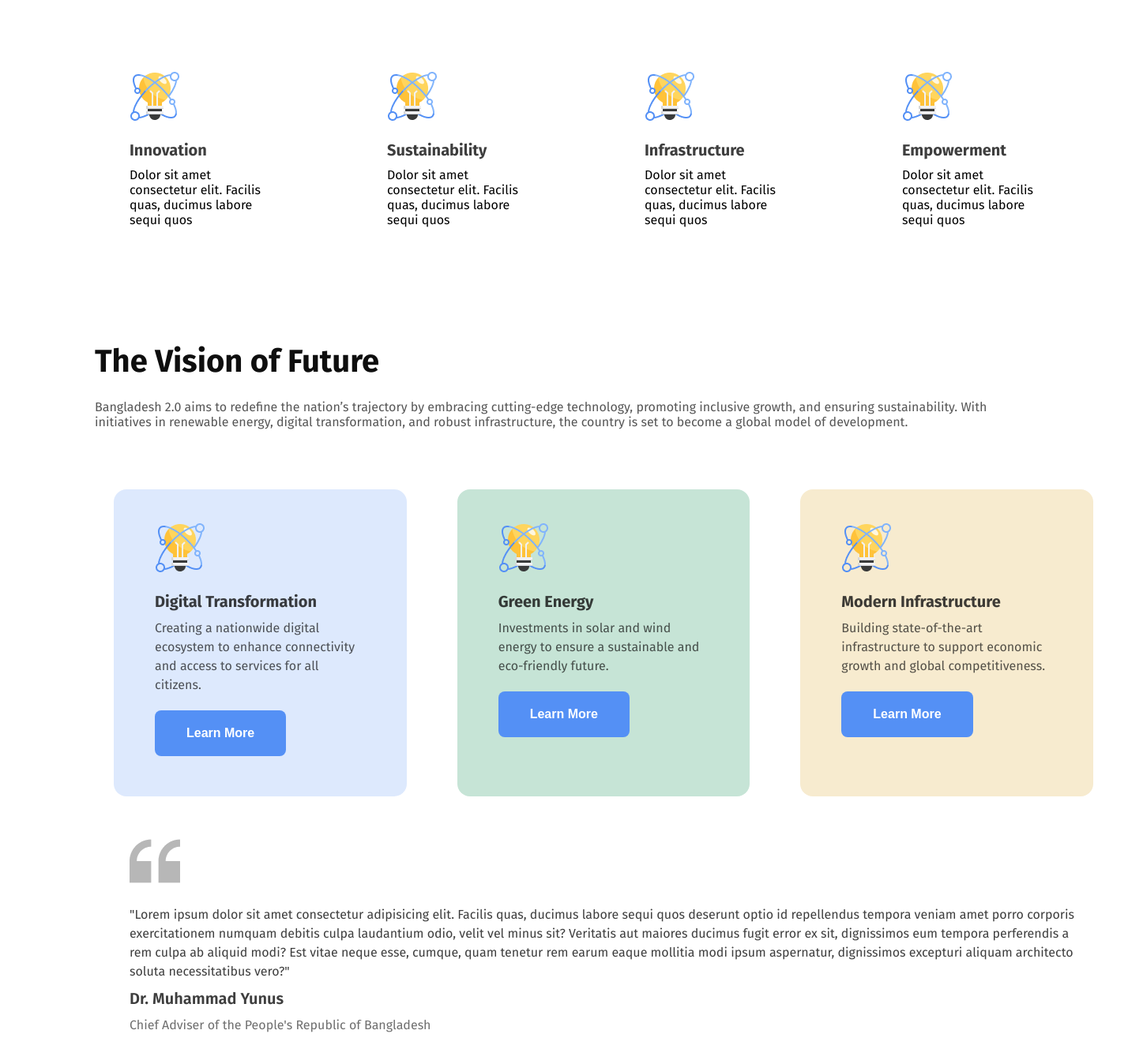
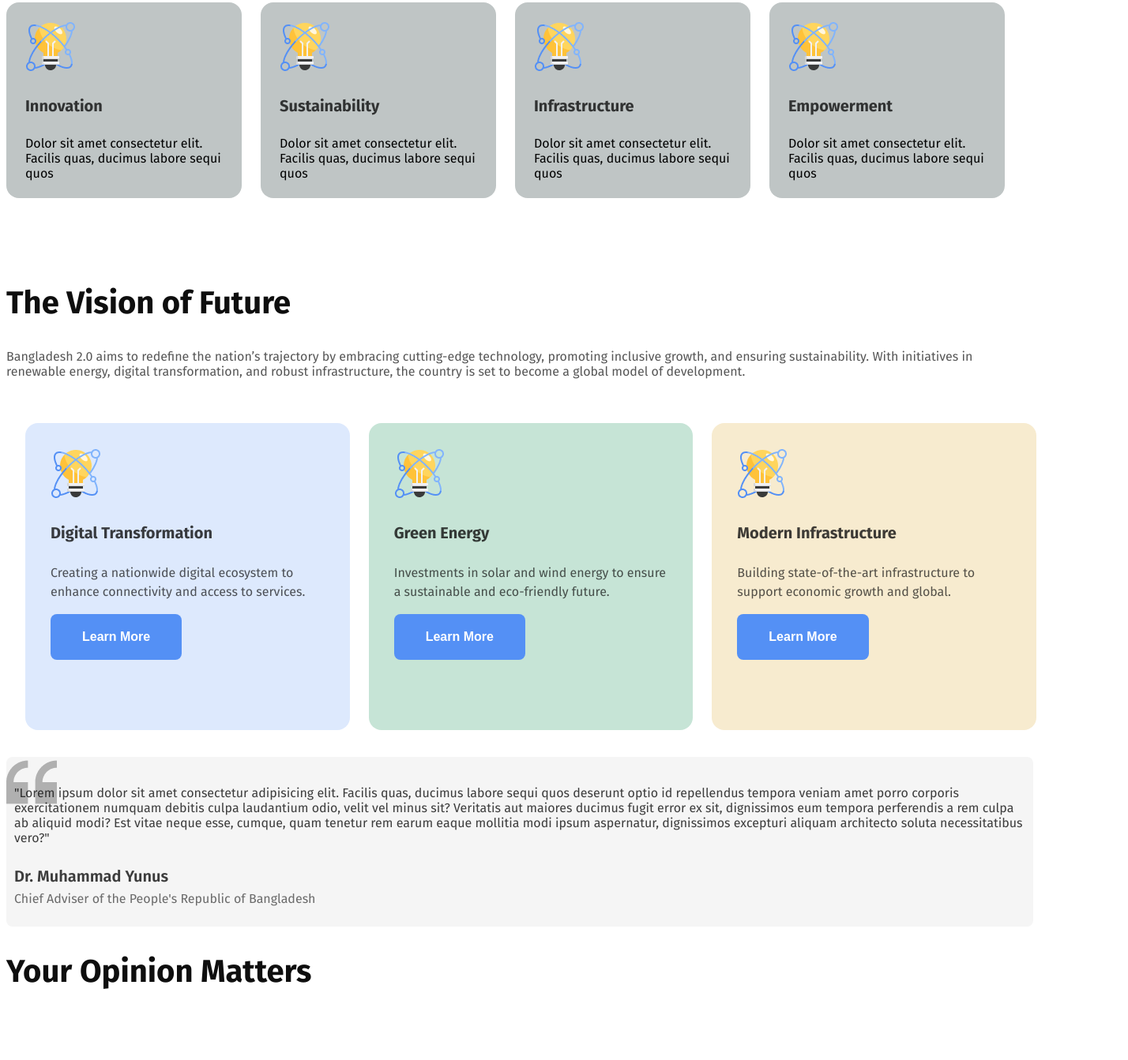
Before and after one commit to Hridoy421eng/web-dev-assignment1, a plain HTML site: page index.html in a window 1280 px wide. Shown: the part 786-2129 px from the top of the page at 79% size, 1428 px wide, since content can reach past the window. After the commit the page ends 2074 px from the top, so only its background shows below. Drawn offline with Linux system fonts and the light colour scheme.

Commit message:
added the last 2 section

```diff
--- a/index.html
+++ b/index.html
@@ -35,6 +35,9 @@
       </section>
     </header>
     <main id="full-body">
+
+        <!--section 1 starts here-->
+
        <section class="piller-of-bangladesh">
         <h1 class="body1-header">Pillars of "Bangladesh 2.0</h1>
          <div class="piller-container">
@@ -64,6 +67,10 @@
 
          </div>
        </section>
+
+
+       <!--section 2 starts here-->
+
        <section class="vision">
           <div class="v-head">
             <h1 class="vision-heading">The Vision of Future</h1>
@@ -73,7 +80,7 @@
            <vision1 class="bision v-color">
             <img class="img2-card" src="assets/card-icon.png" alt="vision icon will appear here">
             <h4 class="vision-title">Digital Transformation</h4>
-            <p class="vision-inside-description">Creating a nationwide digital ecosystem to enhance connectivity and access to services for all citizens.</p>
+            <p class="vision-inside-description">Creating a nationwide digital ecosystem to enhance connectivity and access to services.</p>
             <button class="vision-btn">Learn More</button>
            </vision1>
            <vision1 class="bision vv-color">
@@ -85,17 +92,28 @@
            <vision1 class="bision vvv-color">
             <img class="img2-card" src="assets/card-icon.png" alt="vision icon will appear here">
             <h4 class="vision-title">Modern Infrastructure</h4>
-            <p class="vision-inside-description">Building state-of-the-art infrastructure to support economic growth and global competitiveness.</p>
+            <p class="vision-inside-description">Building state-of-the-art infrastructure to support economic growth and global.</p>
             <button class="vision-btn">Learn More</button>
            </vision1>
          </div>
 
-           <div class="v-footer">
-            <div class="p-p-img">
-            <img src="assets/quote-bg.png" alt="a quote will be seen here">
-              <p class="v-footer-p">"Lorem ipsum dolor sit amet consectetur adipisicing elit. Facilis quas, ducimus labore sequi quos deserunt optio id repellendus tempora veniam amet porro corporis exercitationem numquam debitis culpa laudantium odio, velit vel minus sit? Veritatis aut maiores ducimus fugit error ex sit, dignissimos eum tempora perferendis a rem culpa ab aliquid modi? Est vitae neque esse, cumque, quam tenetur rem earum eaque mollitia modi ipsum aspernatur, dignissimos excepturi aliquam architecto soluta necessitatibus vero?"</p>
-             <h4 class="v-footer-h">Dr. Muhammad Yunus</h4>
-              <p class="v-footer-pp">Chief Adviser of the People's Republic of Bangladesh</p>
+
+
+       </section>
+       <div class="v-footer">
+
+        <!-- <img src="assets/quote-bg.png" alt="a quote will be seen here">-->
+         <p class="v-footer-p">"Lorem ipsum dolor sit amet consectetur adipisicing elit. Facilis quas, ducimus labore sequi quos deserunt optio id repellendus tempora veniam amet porro corporis exercitationem numquam debitis culpa laudantium odio, velit vel minus sit? Veritatis aut maiores ducimus fugit error ex sit, dignissimos eum tempora perferendis a rem culpa ab aliquid modi? Est vitae neque esse, cumque, quam tenetur rem earum eaque mollitia modi ipsum aspernatur, dignissimos excepturi aliquam architecto soluta necessitatibus vero?"</p>
+        <h4 class="v-footer-h">Dr. Muhammad Yunus</h4>
+         <p class="v-footer-pp">Chief Adviser of the People's Republic of Bangladesh</p>
+       </div>
+
+       <!--section 3 starts here-->
+
+       <section class="checkbox-container">
+        <div>
+            <h1 class="checkbox-h">Your Opinion Matters</h1>
+        </div>
 
 
        </section>
--- a/styles/style.css
+++ b/styles/style.css
@@ -5,12 +5,12 @@
     font-style: normal;
 }
 
-*{
+/* *{
     margin-top: 10px;
     margin-bottom: 10px;
     margin-left: 20px;
     margin-right: 20px;
-}
+} */
 
 
 /* nav styles */
@@ -19,7 +19,7 @@
     justify-content: space-between;
     background-color: #F5F5F5;
     align-items: center;
-    width: 1280px;
+    /* width: 1280px; */
     height: 100px;
 
 }
@@ -28,6 +28,7 @@
     font-size:20px;
     font-weight: bold;
     color: rgba(14, 14, 14, 1.00);
+
 
 }
 .nav-btn{
@@ -39,18 +40,20 @@
     border-radius: 10px;
 
 
+
 }
 
 
 
 #hold-banner .banner{
     display: flex;
-    width: 1280px;
+
     align-items: center;
+    justify-content: center;
 }
 .banner{
 
-    width:1280px;
+    /* width:1280px; */
     height: 500px;
     margin-top: 20px;
     background-color: rgba(198, 228, 214, 1);
@@ -62,7 +65,7 @@
 .banner-content{
     align-items: start;
     width: 650px;
-    height: 300px;
+     /* height: 300px; */
 }
 .banner-name{
     margin-top: 20px;
@@ -75,8 +78,8 @@
     font-size: 56px;
     font-weight: bold;
     color: rgba(14, 14, 14, 1);
-    padding-top: 16px;
-    padding-bottom: 16px;
+    /* padding-top: 16px; */
+    /* padding-bottom: 16px; */
 }
 .btn-here{
     align-items: start;
@@ -98,10 +101,10 @@
 
 #full-body{
     margin-top: 80px;
-    width: 1280px;
+
 }
 #full-body .body1-header{
-    width: 1280px;
+
     height: 48px;
     font-size: 40px;
     font-weight: bold;
@@ -111,24 +114,25 @@
 /* PILLER CONTAINER STYLES */
 
 .piller-container{
-    width: 1280px;
+    /* width: 1280px; */
     height: 324px;
-    padding-top: 24px;
-    padding-bottom: 24px;
+    /* padding-top: 24px; */
+    /* padding-bottom: 24px; */
     display: flex;
     flex-direction: row;
     justify-content: space-between;
-    margin-top: 40px;
+    margin-top: 20px;
     gap: 24px;
 
 }
 
 .pillar{
-    width: 302px;
-    height: 244px;
+    width: 280px;
+    height: 200px;
     border-radius: 16px;
     padding: 24px;
     border: 1px;
+    background-color: rgb(191, 197, 197);
 
 }
 
@@ -154,8 +158,8 @@
 
 .vision{
     width: 1280px;
-    height: 765px;
-    margin-top: 40px;
+    /* height: 765px; */
+     margin-top: 20px;
 
 }
 .v-head{
@@ -181,14 +185,14 @@
  .vision-container{
     display: flex;
     width: 1280px;
-    height: 325px;
+    /* height: 325px; */
     padding: 24px;
     margin-top: 32px;
     flex-direction: row;
     justify-content: center;
     gap: 24px;
-    margin-bottom: 32px;
-    border-bottom: 32px;
+    /* margin-bottom: 32px; */
+    /* border-bottom: 32px; */
  }
 .bision{
     width: 410px;
@@ -234,28 +238,53 @@
     padding: 20px 40px;
 }
 .v-footer{
+    background-image: url(../assets/quote-bg.png);
+    background-color: #F5F5F5;
+    border-radius: 8px;
+    margin-top: 10px;
+    padding: 10px;
+
+    background-repeat: no-repeat;
+   background-position: top left;
+
     width: 1280px;
-    height: 256px;
-    padding: 48px 24px;
+    /* height: 256px; */
+    /* padding: 48px 24px; */
 }
 .v-footer-p{
-    height: 96px;
+    /* height: 96px; */
     font-size: 16px;
     font-weight: 400px;
-    line-height: 24px;
+    /* line-height: 24px;  */
     color: rgba(14, 14, 14, 0.80);
+    padding-top: 10px;
 }
 .v-footer-h{
-    height: 24px;
+    /* height: 24px; */
     font-size: 20px;
     font-weight: 600;
-    line-height: 24px;
+    /* line-height: 24px; */
     color: rgba(14, 14, 14, 0.80);
 }
 .v-footer-pp{
-    height: 24px;
+    /* height: 24px; */
     font-size: 16px;
     font-weight: 400;
-    line-height: 24px;
+    /* line-height: 24px; */
     color: rgba(14, 14, 14, 0.60);
+    margin-top: -20px;
 }
+
+/* section 3 style starts here */
+
+.checkbox-container{
+    margin-top: 16px;
+
+}
+.checkbox-h{
+
+    font-size: 40px;
+    font-weight: bold;
+    line-height: auto;
+    color: rgba(14, 14, 14, 1.00);
+}
```
